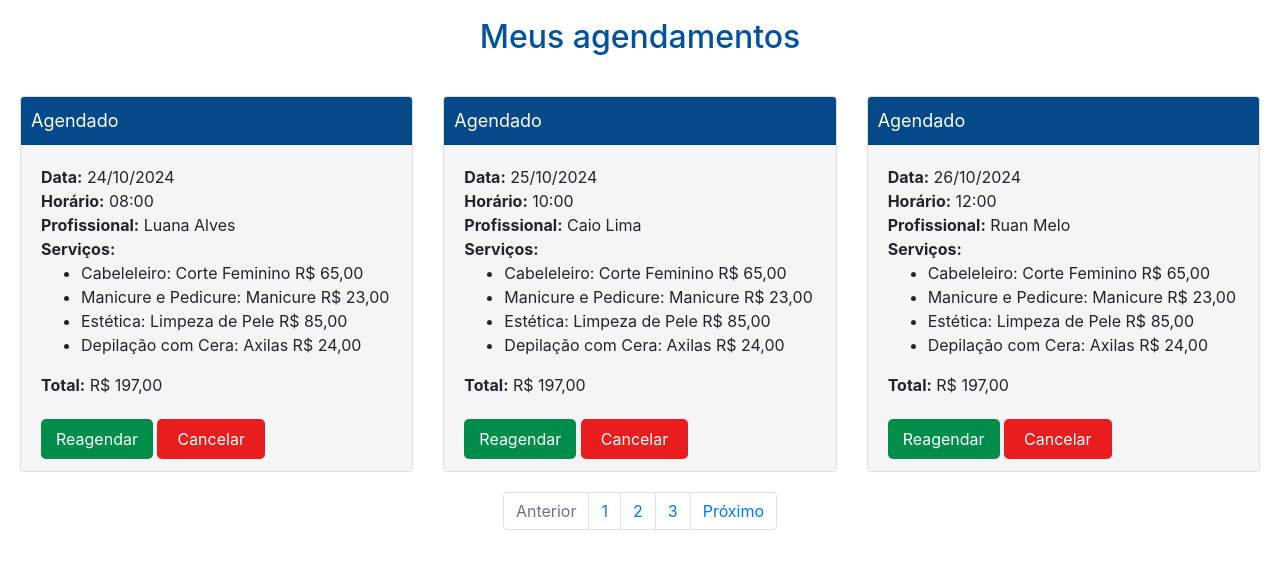
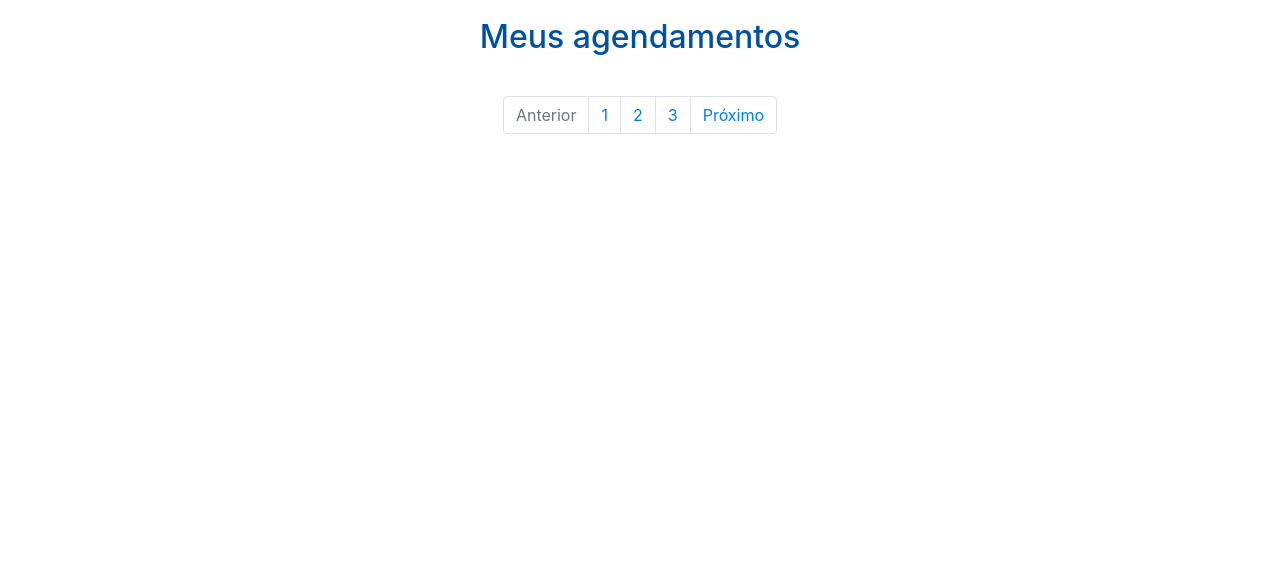
Before and after one commit to fernandesmelo/projeto-integrador-segundo-periodo, a plain HTML site: page Frontend/Cliente/html/meus-agendamentos.html in a window 1280 px wide. Shown: the part 484-1050 px from the top of the page. After the commit the page ends 800 px from the top, so only its background shows below. Drawn offline with nearby package versions, Linux system fonts and the light colour scheme.

Commit message:
integrando meus agendamentos

```diff
--- a/Frontend/Cliente/html/meus-agendamentos.html
+++ b/Frontend/Cliente/html/meus-agendamentos.html
@@ -38,6 +38,8 @@
       </ul>
     </div>
   </nav>
+
+  <!-- Slider de imagens (Carousel) -->
   <div id="carouselExampleIndicators" class="carousel slide" data-ride="carousel" data-interval="3000">
     <ol class="carousel-indicators">
       <li data-target="#carouselExampleIndicators" data-slide-to="0" class="active"></li>
@@ -68,88 +70,15 @@
       <span class="sr-only">Próximo</span>
     </a>
   </div>
+
+  <!-- Área de Meus Agendamentos -->
   <div class="content">
     <h2 class="titulo">Meus agendamentos</h2>
     <div class="row">
-      <div class="col-md-4">
-        <div class="card">
-          <div class="card-header">
-            <span>Agendado</span>
-          </div>
-          <div class="card-body">
-            <div>
-              <strong>Data:</strong> 24/10/2024<br>
-              <strong>Horário:</strong> 08:00<br>
-              <strong>Profissional:</strong> Luana Alves<br>
-              <strong>Serviços:</strong>
-              <ul>
-                <li>Cabeleleiro: Corte Feminino R$ 65,00</li>
-                <li>Manicure e Pedicure: Manicure R$ 23,00</li>
-                <li>Estética: Limpeza de Pele R$ 85,00</li>
-                <li>Depilação com Cera: Axilas R$ 24,00</li>
-              </ul>
-              <strong>Total:</strong> R$ 197,00
-            </div>
-            <div style="margin-top: 30px;">
-              <a href="#" class="btn-secondary-action">Reagendar</a>
-              <a href="#" class="btn-action">Cancelar</a>
-            </div>
-          </div>
-        </div>
-      </div>
-      <div class="col-md-4">
-        <div class="card">
-          <div class="card-header">
-            <span>Agendado</span>
-          </div>
-          <div class="card-body">
-            <div>
-              <strong>Data:</strong> 25/10/2024<br>
-              <strong>Horário:</strong> 10:00<br>
-              <strong>Profissional:</strong> Caio Lima<br>
-              <strong>Serviços:</strong>
-              <ul>
-                <li>Cabeleleiro: Corte Feminino R$ 65,00</li>
-                <li>Manicure e Pedicure: Manicure R$ 23,00</li>
-                <li>Estética: Limpeza de Pele R$ 85,00</li>
-                <li>Depilação com Cera: Axilas R$ 24,00</li>
-              </ul>
-              <strong>Total:</strong> R$ 197,00
-            </div>
-            <div style="margin-top: 30px;">
-              <a href="#" class="btn-secondary-action">Reagendar</a>
-              <a href="#" class="btn-action">Cancelar</a>
-            </div>
-          </div>
-        </div>
-      </div>
-      <div class="col-md-4">
-        <div class="card">
-          <div class="card-header">
-            <span>Agendado</span>
-          </div>
-          <div class="card-body">
-            <div>
-              <strong>Data:</strong> 26/10/2024<br>
-              <strong>Horário:</strong> 12:00<br>
-              <strong>Profissional:</strong> Ruan Melo<br>
-              <strong>Serviços:</strong>
-              <ul>
-                <li>Cabeleleiro: Corte Feminino R$ 65,00</li>
-                <li>Manicure e Pedicure: Manicure R$ 23,00</li>
-                <li>Estética: Limpeza de Pele R$ 85,00</li>
-                <li>Depilação com Cera: Axilas R$ 24,00</li>
-              </ul>
-              <strong>Total:</strong> R$ 197,00
-            </div>
-            <div style="margin-top: 30px;">
-              <a href="#" class="btn-secondary-action">Reagendar</a>
-              <a href="#" class="btn-action">Cancelar</a>
-            </div>
-          </div>
-        </div>
-      </div>
+      <!-- Os cards serão inseridos dinamicamente aqui -->
     </div>
+
+    <!-- Paginação -->
     <nav aria-label="Page navigation">
       <ul class="pagination justify-content-center">
         <li class="page-item disabled">
@@ -164,6 +93,8 @@
       </ul>
     </nav>
   </div>
+
+  <!-- Scripts -->
   <script src="https://code.jquery.com/jquery-3.5.1.slim.min.js"></script>
   <script src="https://cdn.jsdelivr.net/npm/@popperjs/core@2.11.6/dist/umd/popper.min.js"></script>
   <script src="https://stackpath.bootstrapcdn.com/bootstrap/4.5.2/js/bootstrap.min.js"></script>
--- a/Frontend/Cliente/javascript/meus-agendamentos.js
+++ b/Frontend/Cliente/javascript/meus-agendamentos.js
@@ -9,3 +9,65 @@
       console.log("Funcionário selecionado:", funcionarioSelecionado);
     });
   });
+
+
+  function carregarAgendamentos() {
+    const cliente = JSON.parse(localStorage.getItem('cliente'));
+    console.log(cliente);
+
+    fetch(`http://localhost:8080/salaosenac/agendamentos/cliente/${cliente.idCliente}`)
+      .then((response) => response.json())
+      .then((data) => {
+        // Extrai apenas o primeiro elemento da resposta, que é o array com os agendamentos
+        const agendamentos = data[0];
+
+        // Verifica se há agendamentos retornados
+        if (!agendamentos || agendamentos.length === 0) {
+          console.warn('Nenhum agendamento encontrado.');
+          return;
+        }
+
+        const contentDiv = document.querySelector('.content .row');
+        contentDiv.innerHTML = ''; // Limpa o conteúdo anterior
+
+        agendamentos.forEach((agendamento, index) => {
+          // Cria dinamicamente cada card
+          const cardHtml = `
+          <div class="col-md-4">
+            <div class="card">
+              <div class="card-header">
+                <span>Cliente: ${agendamento.nomeCliente}</span>
+              </div>
+              <div class="card-body">
+                <div>
+                  <strong>Data:</strong> ${new Date(agendamento.data).toLocaleDateString()}<br>
+                  <strong>Horário:</strong> ${agendamento.horario}<br>
+                  <strong>Profissional:</strong> ${agendamento.nomeFuncionario}<br>
+                  <strong>Serviços:</strong>
+                  <ul>
+                    <li>${agendamento.servicosAssociados}</li>
+                  </ul>
+                  <strong>Total:</strong> R$ ${agendamento.valorTotal}
+                </div>
+                <div style="margin-top: 30px;">
+                  <a href="#" class="btn-secondary-action">Reagendar</a>
+                  <a href="#" class="btn-action">Cancelar</a>
+                </div>
+              </div>
+            </div>
+          </div>
+
+          `;
+          contentDiv.insertAdjacentHTML('beforeend', cardHtml);
+        });
+      })
+      .catch((error) => {
+        console.error('Erro ao carregar agendamentos:', error);
+      });
+  }
+
+
+
+
+// Chamada da função ao carregar a página
+document.addEventListener('DOMContentLoaded', carregarAgendamentos);
```
